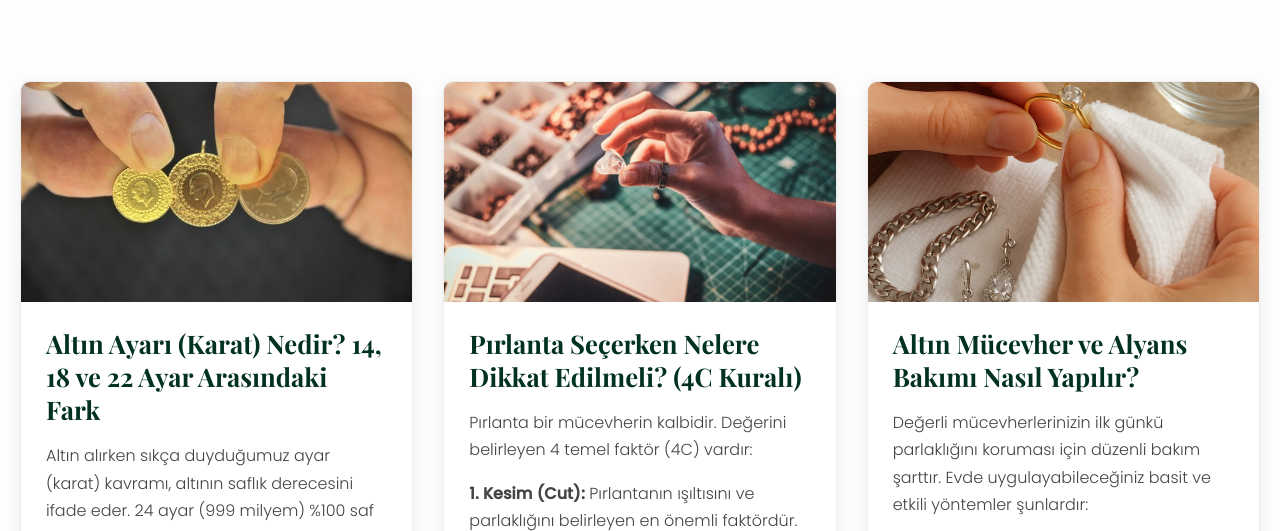
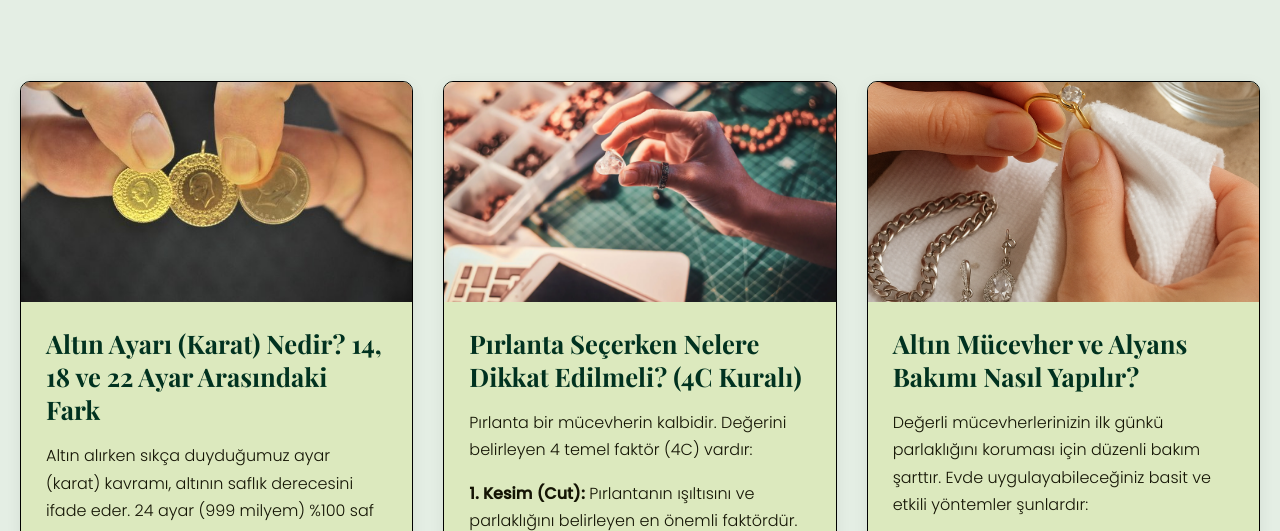
Before and after one commit to enesscakirr/Project-Web-Kuyumculuk, a plain HTML site: page bilgiler.html in a window 1280 px wide. Shown: the part 235-766 px from the top of the page. Drawn offline with nearby package versions, Linux system fonts and the light colour scheme.

Commit message:
second commit

```diff
--- a/Bilgiler/bilgiler.css
+++ b/Bilgiler/bilgiler.css
@@ -1,3 +1,6 @@
+body {
+  background-color: #e4eee4;
+}
 .sayfa-basligi {
   text-align: center;
   margin-top: 40px;
@@ -21,11 +24,11 @@
   align-items: start;
 }
 .blog-karti {
-  background-color: #ffffff;
+  background-color: #dce9be;
   border-radius: 10px;
   overflow: hidden;
   box-shadow: 0 4px 15px rgba(0, 0, 0, 0.07);
-  border: 1px solid #eee;
+  border: 1.5px solid #000000;
   transition: transform 0.3s ease, box-shadow 0.3s ease;
   height: 100%;
 }
@@ -51,7 +54,7 @@
 .kart-icerik p {
   font-size: 1em;
   line-height: 1.7;
-  color: #444;
+  color: #141404;
   font-weight: 300;
   margin-bottom: 15px;
 }
--- a/İmalathane/imalathane.css
+++ b/İmalathane/imalathane.css
@@ -1,7 +1,7 @@
 body {
   font-family: 'Poppins', sans-serif;
   margin: 0;
-  background-color: #fdfdfd;
+  background-color: #f1f3ce;
   color: #222;
 }
 h1, h2, h3 {
@@ -9,7 +9,7 @@ h1, h2, h3 {
   font-family: 'Playfair Display', serif;
   color: #013220;
 }
-/*BANNER (İMALATHANE GÖRSELİ) */
+
 .imalathane-banner {
   width: 100%;
   height: 50vh;
@@ -41,16 +41,14 @@ h1, h2, h3 {
   padding: 0 20px;
 }
 
-/* 2. BÖLÜM: İÇERİK */
 .imalathane-icerik {
   padding: 60px 20px;
 }
 
-/* İçeriği ortalamak ve sınırlamak için bir konteyner */
 .container {
   max-width: 900px;
   margin: 0 auto;
-  background-color: #ffffff;
+  background-color: hsl(0, 0%, 100%);
   padding: 40px;
   border-radius: 8px;
   box-shadow: 0 4px 15px rgba(0,0,0,0.05);
```
Also changed, not shown: deneme.html (added).
